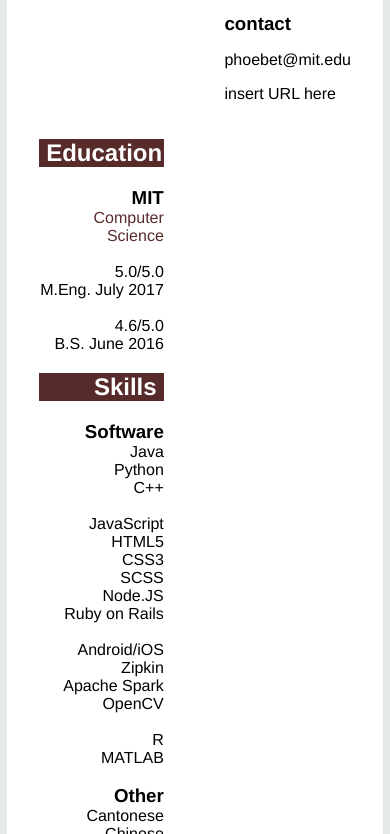
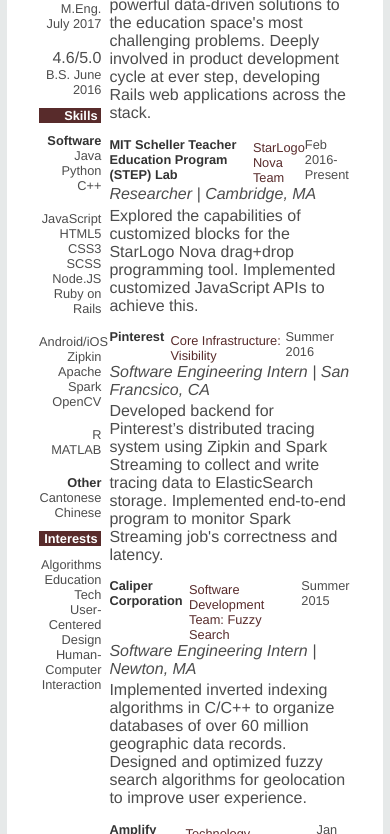
Before and after one commit to phoebetse/site, a plain HTML site: page resume.html in a window 390 px wide. Shown: the part 246-1080 px from the top of the page. Drawn offline with Linux system fonts and the light colour scheme.

Commit message:
responsive

```diff
--- a/resume.css
+++ b/resume.css
@@ -9,6 +9,7 @@ body {
   padding: 2em;
   font-family: “Helvetica Neue”, Helvetica, Arial, sans-serif;
   font-weight: 200;
+  color: #4D4D4D;
 }
 
 h1 {
@@ -29,6 +30,7 @@ h2 {
 h3, p {
   font-family: “Helvetica Neue”, Helvetica, Arial, sans-serif;
   font-weight: 200;
+  color: #333333;
 }
 
 h3 {
@@ -39,9 +41,18 @@ h3 {
 .name {
     float: left;
 }
+
+.header {
+    background-color: blue;
+    height: 20%;
+}
 .contact {
     float: right;
-    margin-top: 0.2em;
+    margin-top: 2.2em;  /*TODO: align correctly?*/
+}
+
+.contact > p {
+    margin: 0 auto;
 }
 
 .resume-body {
@@ -55,9 +66,9 @@ h3 {
 
 .sidebar {
     float: left;
-    max-width: 40%; /*max-width good for smaller screens*/
+    max-width: 20%; /*max-width good for smaller screens*/
     text-align: right;
-    margin-right: 2em;
+    margin-right: 1em;
 }
 
 ul {
@@ -66,8 +77,8 @@ ul {
 }
 
 .main {
-    float: right;
-    max-width: 77%; /* TODO:Fix responsiveness!*/
+    float: left;
+    max-width: 77%;
 }
 
 .desc-header {
@@ -79,18 +90,37 @@ ul {
 }
 
 .team {
-    margin: 0.2em;
+    margin: 0.3em 0 0 0.5em ;
     font-size:.8em;
 }
 
 .time {
     margin-left: auto;
+    font-size: .9em;
 }
 
 .role {
     font-style: italic;
 }
+
 .summary {
     margin-top:0.2em;
     margin-bottom:.9em;
 }
+
+    @media screen and (max-width: 680px) {
+        .sidebar {
+            margin-right: .5em;
+        }
+    }
+
+    @media screen and (max-width: 665px) {
+        h1 {
+            font-size: 2em;
+            margin-top:1.7em;
+        }
+        h2, h3, p, ul, .time {
+            font-size: .8em;
+        }
+    }
+}
--- a/resume.html
+++ b/resume.html
@@ -12,8 +12,8 @@
                 <h1 class="name">Phoebe Tse</h1>
                 <div class="contact">
                     <h3>contact</h3>
-                    <p>phoebet@mit.edu</p>
-                    <p>insert URL here</p>
+                    <p>ptse@panoramaed.com</p>
+                    <p>Website URL TBD</p>
                 </div>
             </div>
             <div class="resume-body">
@@ -76,7 +76,7 @@
                                 Full-Stack Engineer | Boston, MA
                             </div>
                             <div class="summary">
-                                Partnering with school leaders and educators to build powerful data-driven solutions to the education space's most challenging problems. Deeply involved in product development cycle at ever step, developing Rails web applications across the stack.
+                                Partnering with educators to build powerful data-driven solutions to the education space's most challenging problems. Deeply involved in product development cycle at ever step, developing Rails web applications across the stack.
                             </div>
                         </div>
                         <div class="description">
```
